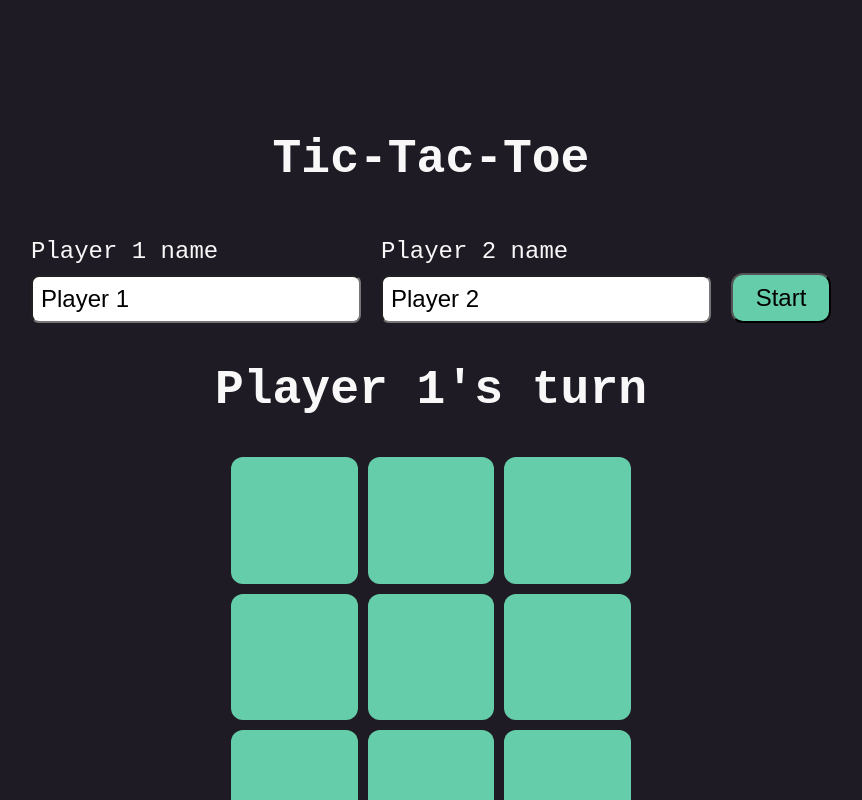
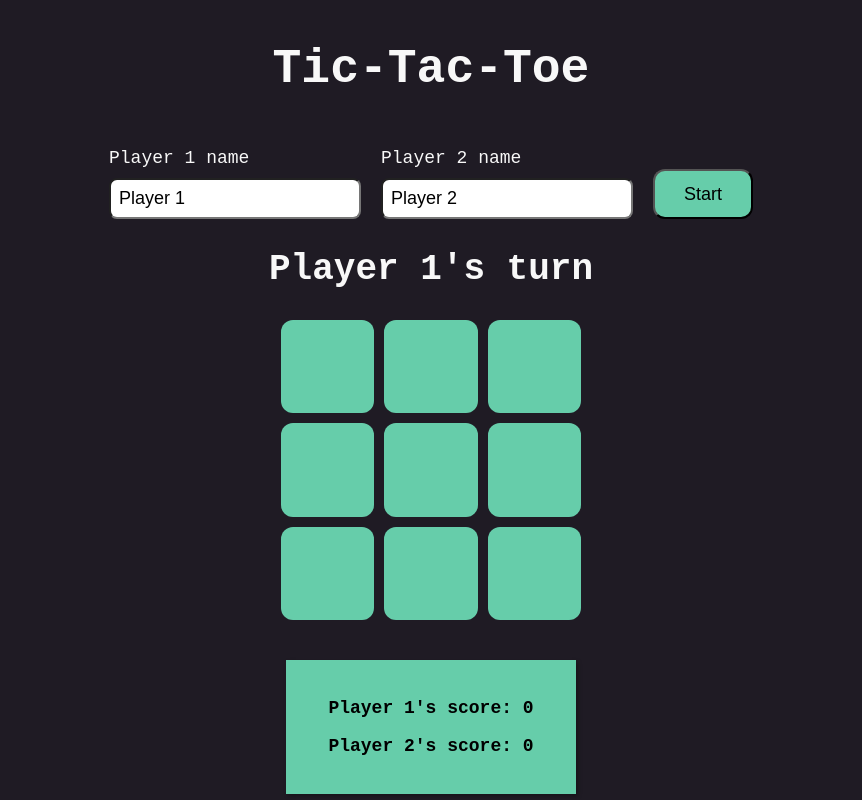
Before and after one commit to wishyrater/odin-tictactoe, a plain HTML site: page index.html in a window 1280 px wide. Both pictures are taken after a click on the button "Start". Shown: the top 800 px of the page, without its empty margins (209-1071 px from the left). Drawn offline with Linux system fonts and the light colour scheme.

Commit message:
Scale down size of the app

```diff
--- a/styles.css
+++ b/styles.css
@@ -18,7 +18,7 @@ h1 {
 }
 
 h2 {
-    font-size: 48px;
+    font-size: 36px;
     font-family: 'Courier New', Courier, monospace;
 }
 
@@ -30,16 +30,16 @@ main {
 
 header {
     display: grid;
-    margin-top: 100px;
+    margin-top: 10px;
 }
 
 label {
-    font-size: 24px;
+    font-size: 18px;
     font-family: 'Courier New', Courier, monospace;
 }
 
 input[type="text"] {
-    font-size: 24px;
+    font-size: 18px;
     padding: 8px;
     border-radius: 8px;
 }
@@ -56,7 +56,7 @@ button[type="submit"] {
     width: 100px;
     border-radius: 12px;
     background-color: mediumaquamarine;
-    font-size: 24px;
+    font-size: 18px;
 }
 
 button[type="submit"]:hover {
@@ -71,8 +71,8 @@ button[type="submit"]:hover {
 
 .game-container {
 
-    height: 400px;
-    width: 400px;
+    height: 300px;
+    width: 300px;
 
     display: grid;
     gap: 10px;
@@ -83,7 +83,7 @@ button[type="submit"]:hover {
 .game-item {
     background-color: mediumaquamarine;
     color: black;
-    font-size: 48px;
+    font-size: 64px;
     font-family: 'Courier New', Courier, monospace;
     display: flex;
     justify-content: center;
@@ -95,18 +95,18 @@ button[type="submit"]:hover {
     background-color: mediumaquamarine;
     color: black;
     margin-top: 40px;
-    width: 400px;
+    width: 250px;
     padding: 20px;
     box-shadow: 2px 2px 4px rgba(0, 0, 0, 0.3);
-    font-size: 24px;
+    font-size: 18px;
     font-weight: bold;
     text-align: center;
     font-family: 'Courier New', Courier, monospace;
 }
 
 #reset-button {
-    margin-top: 40px;
-    font-size: 24px;
+    margin-top: 20px;
+    font-size: 18px;
     height: 50px;
     width: 100px;
     border-radius: 12px;
```
